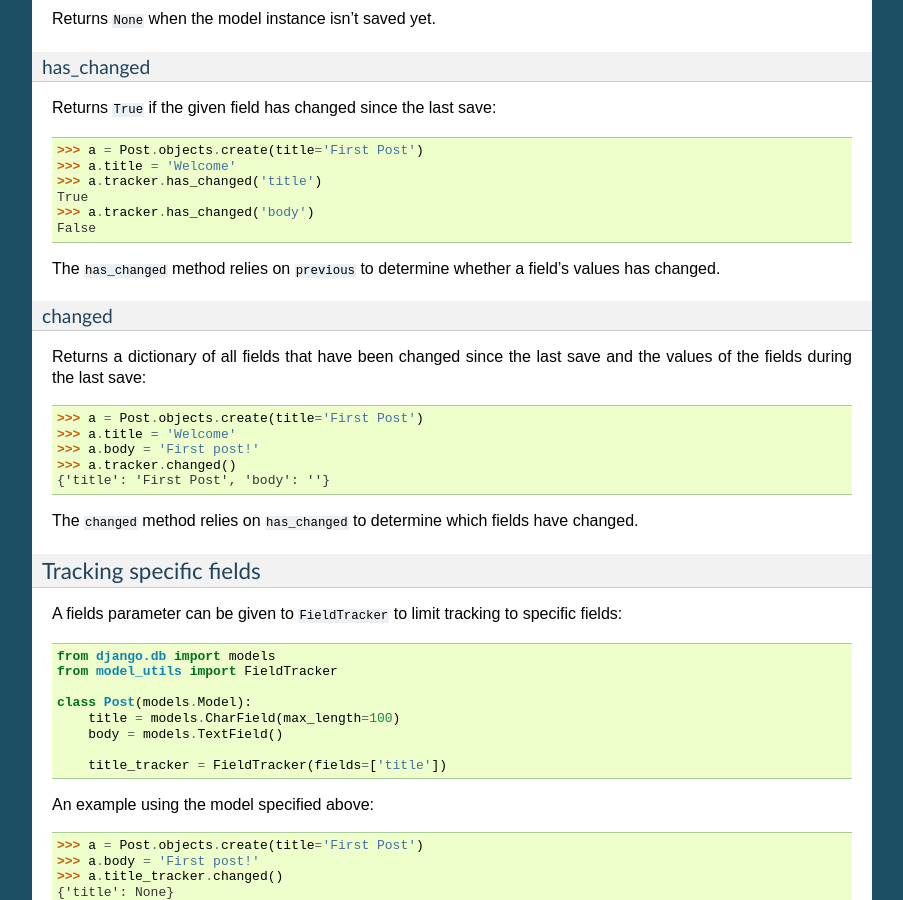
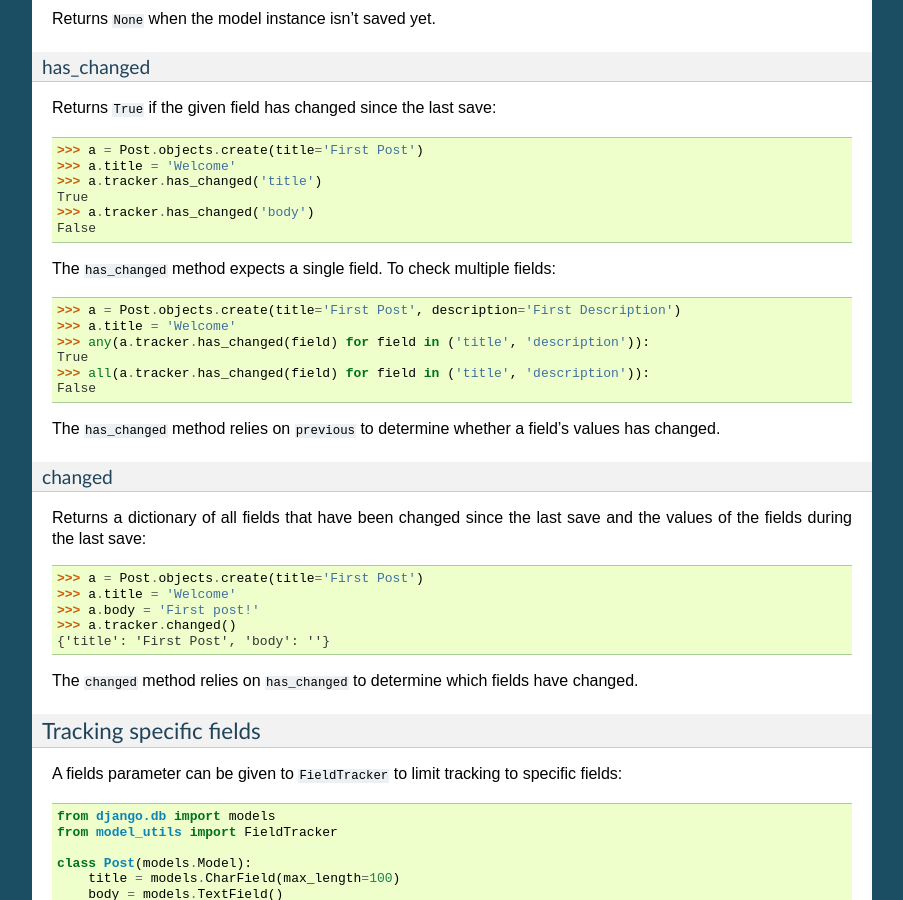
Before and after one commit to jazzband/django-model-utils, a Sphinx documentation site: the page built from docs/utilities.rst, in a window 1280 px wide and 900 px high, scrolled down 2093 px. Shown: the whole window, without its empty margins (198-1101 px from the left). Built offline with Sphinx 7.4.7, drawn with Linux system fonts in a browser that asks for light colours.

Commit message:
Docs update: has_changed supports a single field
Closes #225

```diff
--- a/docs/utilities.rst
+++ b/docs/utilities.rst
@@ -164,6 +164,17 @@
     >>> a.tracker.has_changed('body')
     False
 
+The ``has_changed`` method expects a single field. To check multiple fields:
+
+.. code-block:: pycon
+
+    >>> a = Post.objects.create(title='First Post', description='First Description')
+    >>> a.title = 'Welcome'
+    >>> any(a.tracker.has_changed(field) for field in ('title', 'description')):
+    True
+    >>> all(a.tracker.has_changed(field) for field in ('title', 'description')):
+    False
+
 The ``has_changed`` method relies on ``previous`` to determine whether a
 field's values has changed.
 
```
